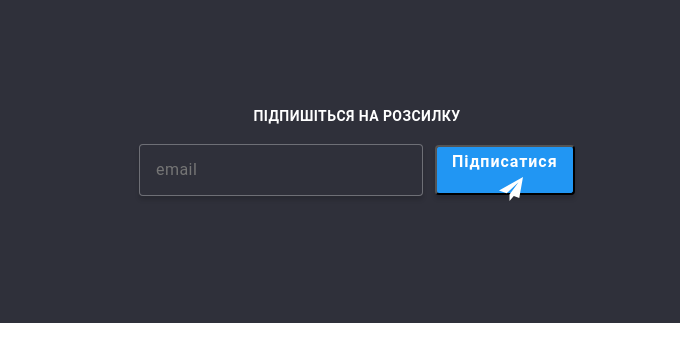
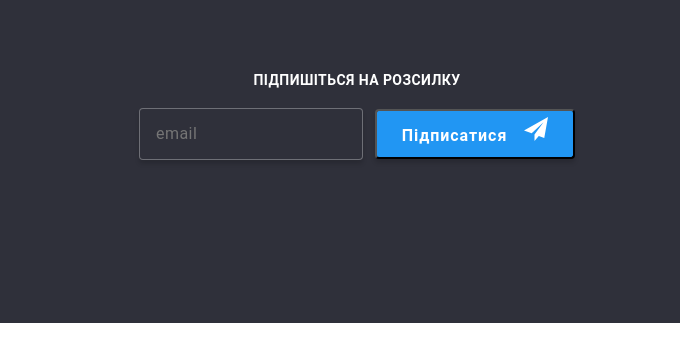
Before and after one commit to Yurka2012/mobile--footer-, a plain HTML site: page index.html in a window 1280 px wide. Shown: the full height of the page, 600-1280 px from the left. Drawn offline with Linux system fonts and the light colour scheme.

Commit message:
[pl[p;l,

```diff
--- a/index.html
+++ b/index.html
@@ -73,7 +73,7 @@
               />
 
               <button class="sub">
-                <span> Підписатися </span>
+                <span class="swub"> Підписатися </span>
                 <img src="./img/tg.svg" alt="" class="tg" width="24px" />
               </button>
             </div>
--- a/style.css
+++ b/style.css
@@ -151,6 +151,7 @@ input {
   .connect {
     margin-left: 70px;
     margin-right: 93px;
+    /* margin-top: 72px; */
   }
   /* .ROZSILKA-container{
 
@@ -164,8 +165,18 @@ input {
     margin-right: 12px;
   }
   .sub {
+    display: block;
     width: 200px;
-
+    height: 50px;
+    flex-shrink: 0;
+    align-items: center;
+    /* margin-top: 72px; */
+  }
+  .tg {
+    width: 24px;
+    height: 24px;
+  }
+  .swub {
     color: #fff;
     text-align: center;
     font-size: 16px;
@@ -173,6 +184,12 @@ input {
     font-weight: 700;
     line-height: 30px;
     letter-spacing: 0.96px;
-    height: 50px;
   }
+  .ROZSILKA-container {
+    padding-bottom: 72px;
+  }
+  /* .footer {
+    width: 1200px;
+    height: 252px;
+  } */
 }
```
